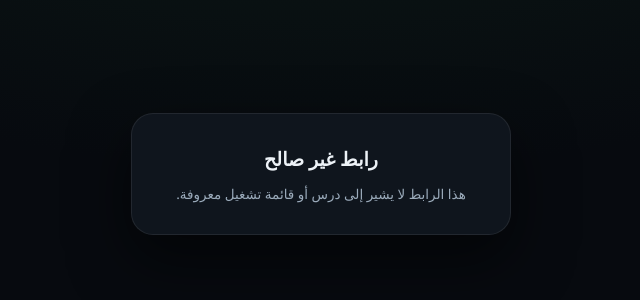
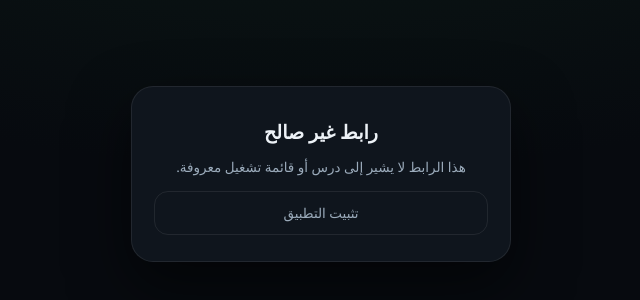
Before and after one commit to mhm979929-alt/gmube-links, a plain HTML site: page index.html in a window 1280 px wide. Shown: the part 226-526 px from the top of the page, without its empty margins (319-959 px from the left). Drawn offline with Linux system fonts and the light colour scheme.

Commit message:
نشر صفحة الروابط

```diff
--- a/index.html
+++ b/index.html
@@ -145,6 +145,7 @@
       <p id="subtitle">الدرس يُفتح داخل التطبيق مباشرةً.</p>
       <button class="btn" id="openBtn" type="button">فتح التطبيق</button>
       <button class="btn ghost" id="retryBtn" type="button">لم يُفتح؟ جرّب مرة أخرى</button>
+      <a class="btn ghost" id="installBtn" href="https://github.com/mhm979929-alt/gmube-releases/releases/latest">تثبيت التطبيق</a>
       <div class="hint">
         إن لم يكن التطبيق مثبّتاً على هاتفك، ثبّته أولاً ثم أعد فتح هذا الرابط.
       </div>
@@ -153,6 +154,7 @@
     <div id="invalid" class="hidden">
       <h1>رابط غير صالح</h1>
       <p>هذا الرابط لا يشير إلى درس أو قائمة تشغيل معروفة.</p>
+      <a class="btn ghost" href="https://github.com/mhm979929-alt/gmube-releases/releases/latest">تثبيت التطبيق</a>
     </div>
   </div>
 
```
